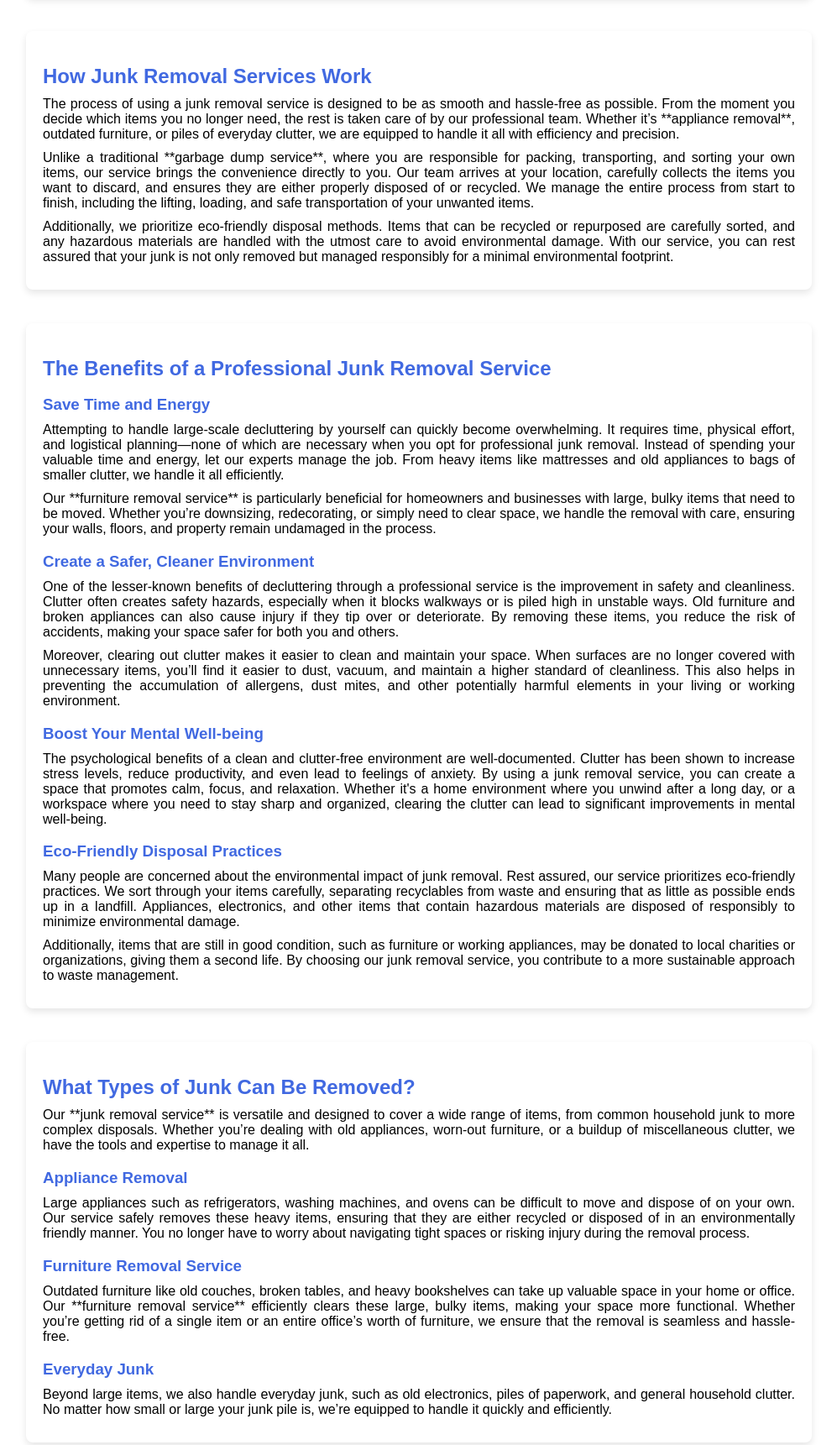
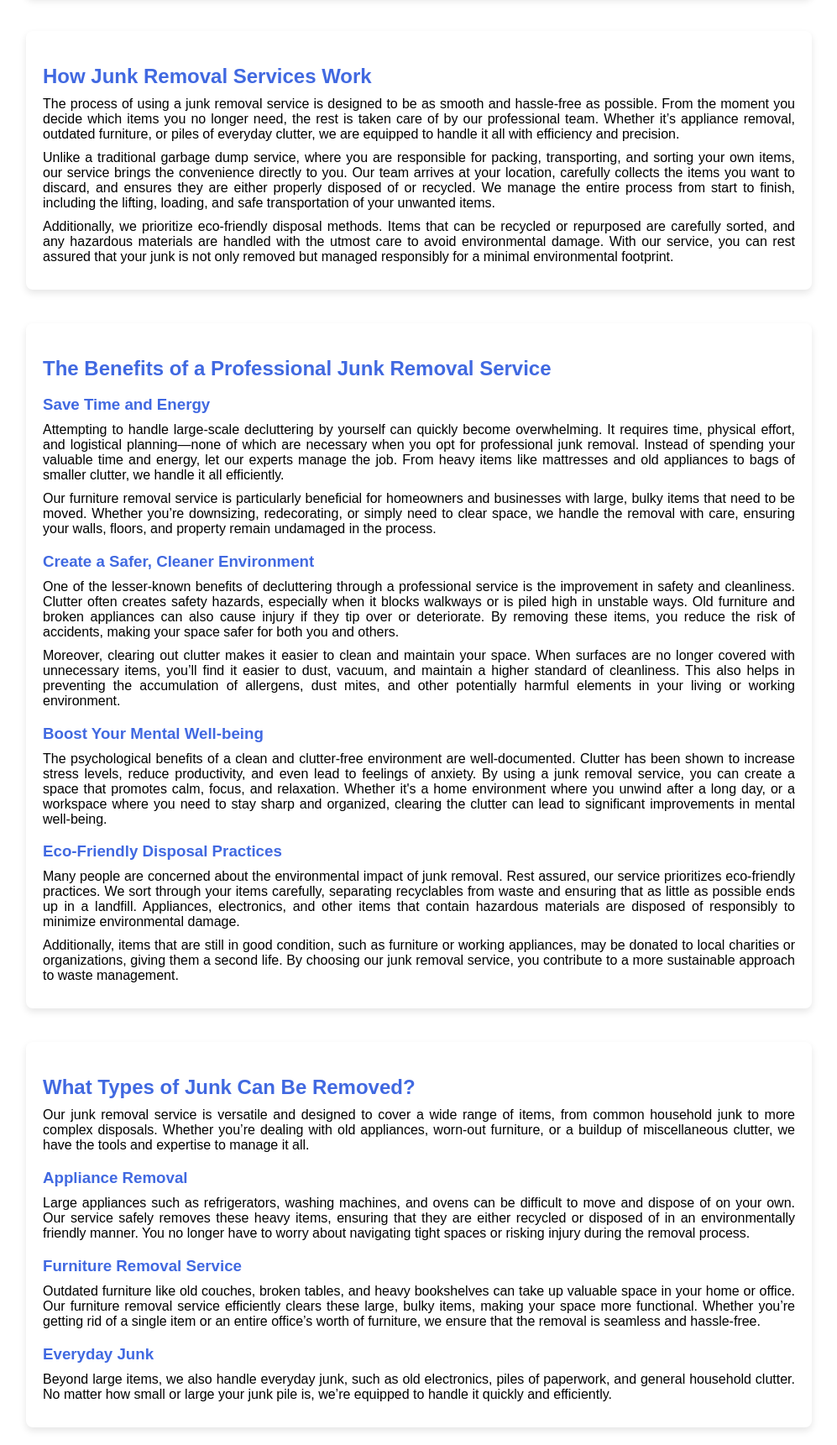
Before and after one commit to haultogo/junk-removal, a plain HTML site: page index.html in a window 1280 px wide. Shown: the part 1058-2779 px from the top of the page at 84% size, without its empty margins (141-1138 px from the left). Drawn offline with Linux system fonts and the light colour scheme.

Commit message:
Update index.html

```diff
--- a/index.html
+++ b/index.html
@@ -6,7 +6,7 @@
     <meta name="title" content="Ready to Make Room? How Our Junk Removal Service Can Transform Your Space!">
     <meta name="description" content="Decluttering your home or office can seem like an overwhelming task, especially when junk piles up over time. Whether it's old furniture, broken appliances, or everyday waste, dealing with unwanted items can drain your time and energy.">
     <meta name="robots" content="index, follow">
-    <link rel="canonical" href="" />
+    <link rel="canonical" href="">
     <title>Ready to Make Room? How Our Junk Removal Service Can Transform Your Space!</title>
     <style>
         body {
@@ -120,8 +120,8 @@
 
         <div class="section-box">
             <h2>How Junk Removal Services Work</h2>
-            <p>The process of using a junk removal service is designed to be as smooth and hassle-free as possible. From the moment you decide which items you no longer need, the rest is taken care of by our professional team. Whether it’s **appliance removal**, outdated furniture, or piles of everyday clutter, we are equipped to handle it all with efficiency and precision.</p>
-            <p>Unlike a traditional **garbage dump service**, where you are responsible for packing, transporting, and sorting your own items, our service brings the convenience directly to you. Our team arrives at your location, carefully collects the items you want to discard, and ensures they are either properly disposed of or recycled. We manage the entire process from start to finish, including the lifting, loading, and safe transportation of your unwanted items.</p>
+            <p>The process of using a junk removal service is designed to be as smooth and hassle-free as possible. From the moment you decide which items you no longer need, the rest is taken care of by our professional team. Whether it’s appliance removal, outdated furniture, or piles of everyday clutter, we are equipped to handle it all with efficiency and precision.</p>
+            <p>Unlike a traditional garbage dump service, where you are responsible for packing, transporting, and sorting your own items, our service brings the convenience directly to you. Our team arrives at your location, carefully collects the items you want to discard, and ensures they are either properly disposed of or recycled. We manage the entire process from start to finish, including the lifting, loading, and safe transportation of your unwanted items.</p>
             <p>Additionally, we prioritize eco-friendly disposal methods. Items that can be recycled or repurposed are carefully sorted, and any hazardous materials are handled with the utmost care to avoid environmental damage. With our service, you can rest assured that your junk is not only removed but managed responsibly for a minimal environmental footprint.</p>
         </div>
 
@@ -129,7 +129,7 @@
             <h2>The Benefits of a Professional Junk Removal Service</h2>
             <h3>Save Time and Energy</h3>
             <p>Attempting to handle large-scale decluttering by yourself can quickly become overwhelming. It requires time, physical effort, and logistical planning—none of which are necessary when you opt for professional junk removal. Instead of spending your valuable time and energy, let our experts manage the job. From heavy items like mattresses and old appliances to bags of smaller clutter, we handle it all efficiently.</p>
-            <p>Our **furniture removal service** is particularly beneficial for homeowners and businesses with large, bulky items that need to be moved. Whether you’re downsizing, redecorating, or simply need to clear space, we handle the removal with care, ensuring your walls, floors, and property remain undamaged in the process.</p>
+            <p>Our furniture removal service is particularly beneficial for homeowners and businesses with large, bulky items that need to be moved. Whether you’re downsizing, redecorating, or simply need to clear space, we handle the removal with care, ensuring your walls, floors, and property remain undamaged in the process.</p>
 
             <h3>Create a Safer, Cleaner Environment</h3>
             <p>One of the lesser-known benefits of decluttering through a professional service is the improvement in safety and cleanliness. Clutter often creates safety hazards, especially when it blocks walkways or is piled high in unstable ways. Old furniture and broken appliances can also cause injury if they tip over or deteriorate. By removing these items, you reduce the risk of accidents, making your space safer for both you and others.</p>
@@ -145,13 +145,13 @@
 
         <div class="section-box">
             <h2>What Types of Junk Can Be Removed?</h2>
-            <p>Our **junk removal service** is versatile and designed to cover a wide range of items, from common household junk to more complex disposals. Whether you’re dealing with old appliances, worn-out furniture, or a buildup of miscellaneous clutter, we have the tools and expertise to manage it all.</p>
+            <p>Our junk removal service is versatile and designed to cover a wide range of items, from common household junk to more complex disposals. Whether you’re dealing with old appliances, worn-out furniture, or a buildup of miscellaneous clutter, we have the tools and expertise to manage it all.</p>
 
             <h3>Appliance Removal</h3>
             <p>Large appliances such as refrigerators, washing machines, and ovens can be difficult to move and dispose of on your own. Our service safely removes these heavy items, ensuring that they are either recycled or disposed of in an environmentally friendly manner. You no longer have to worry about navigating tight spaces or risking injury during the removal process.</p>
 
             <h3>Furniture Removal Service</h3>
-            <p>Outdated furniture like old couches, broken tables, and heavy bookshelves can take up valuable space in your home or office. Our **furniture removal service** efficiently clears these large, bulky items, making your space more functional. Whether you’re getting rid of a single item or an entire office’s worth of furniture, we ensure that the removal is seamless and hassle-free.</p>
+            <p>Outdated furniture like old couches, broken tables, and heavy bookshelves can take up valuable space in your home or office. Our furniture removal service efficiently clears these large, bulky items, making your space more functional. Whether you’re getting rid of a single item or an entire office’s worth of furniture, we ensure that the removal is seamless and hassle-free.</p>
 
             <h3>Everyday Junk</h3>
             <p>Beyond large items, we also handle everyday junk, such as old electronics, piles of paperwork, and general household clutter. No matter how small or large your junk pile is, we’re equipped to handle it quickly and efficiently.</p>
@@ -159,7 +159,7 @@
 
         <div class="section-box">
             <h2>Conclusion</h2>
-            <p>In conclusion, investing in a professional <b><a href="https://sizemoreservices.com/">Garbage Removal Service in Aurora CO</a></b> is an effective and stress-free way to reclaim your space and restore order to your environment. Whether it's dealing with old furniture, broken appliances, or general clutter, our team offers comprehensive solutions tailored to your needs. With the added benefits of time savings, increased safety, and eco-friendly disposal practices, junk removal is not only a practical choice but a responsible one.</p>
+            <p>In conclusion, investing in a professional <b><a href="https://haultogo.com/">Garbage Removal Service in Aurora CO</a></b> is an effective and stress-free way to reclaim your space and restore order to your environment. Whether it's dealing with old furniture, broken appliances, or general clutter, our team offers comprehensive solutions tailored to your needs. With the added benefits of time savings, increased safety, and eco-friendly disposal practices, junk removal is not only a practical choice but a responsible one.</p>
             <p>Let us handle the heavy lifting and the details while you enjoy a cleaner, more organized space. Whether you’re looking to free up room in your home, office, or even your garage, we’re here to help. Transform your space today with our reliable and efficient junk removal services.</p>
         </div>
 
```
